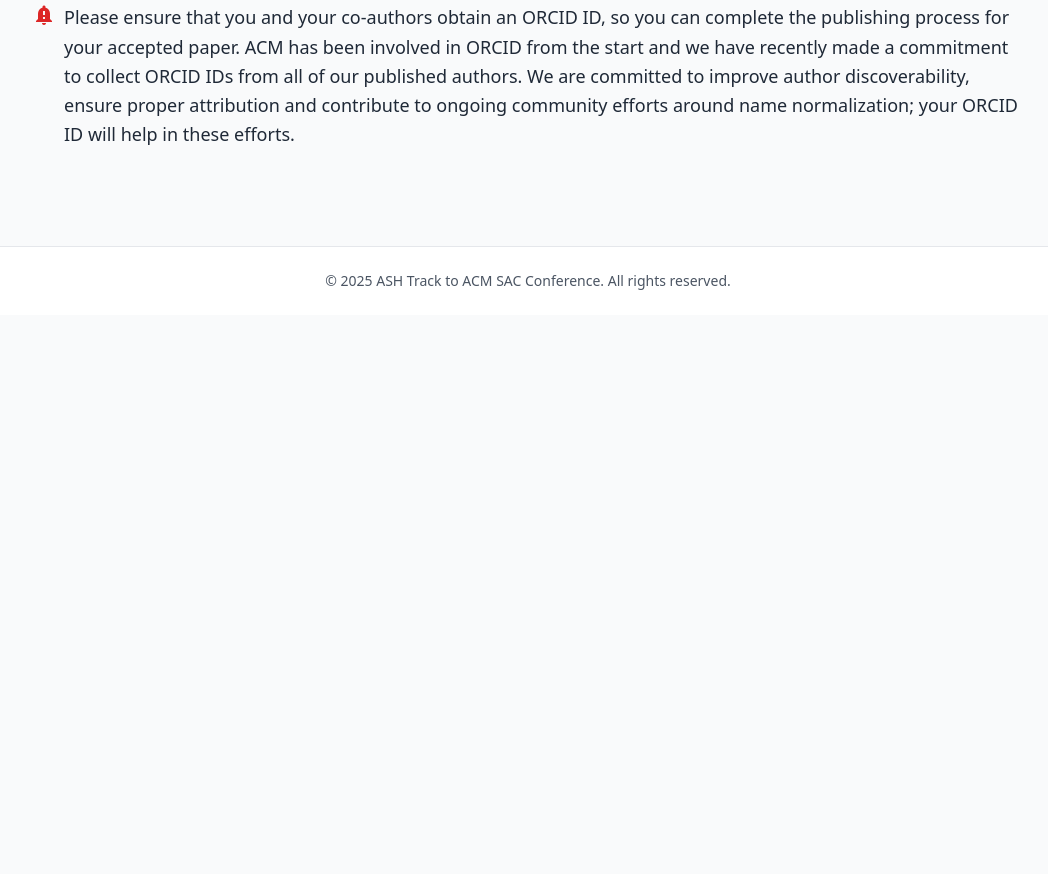
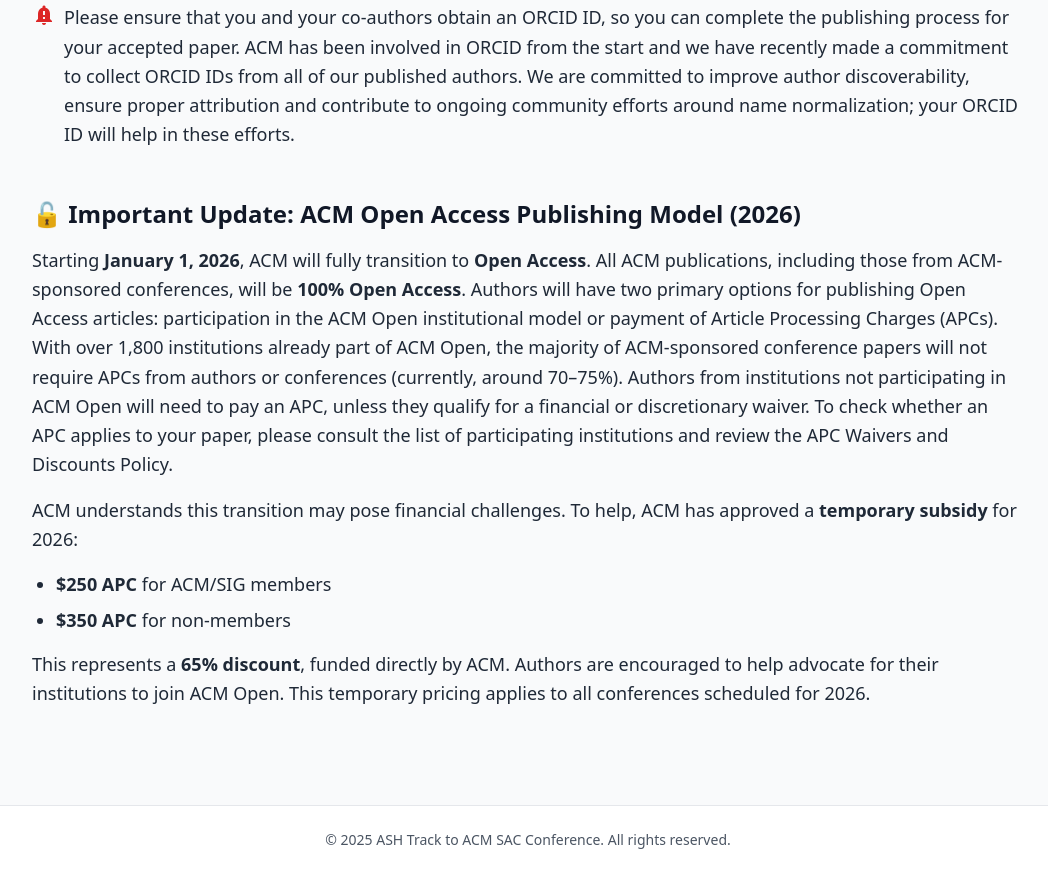
Before and after one commit to ash-sac/ash2026, a plain HTML site: page submission.html in a window 1280 px wide. Shown: the part 1578-2452 px from the top of the page, without its empty margins (112-1160 px from the left). Before the commit the page ends 1893 px from the top, so only its background shows below. Drawn offline with nearby package versions, Linux system fonts and the light colour scheme.

Commit message:
ACM policy

```diff
--- a/submission.html
+++ b/submission.html
@@ -12,7 +12,7 @@
   </head>
   <body class="bg-gray-50 text-gray-800 font-sans">
     <!-- Header -->
-    <header class="bg-white shadow">
+    <header class="bg-white shadow sticky top-0 z-50">
       <div
         class="max-w-7xl mx-auto px-4 py-6 flex justify-between items-center"
       >
@@ -184,6 +184,46 @@
           </p>
         </div>
       </section>
+
+      <!-- Open Access Policy Update -->
+      <section class="space-y-4">
+        <h2 class="text-2xl font-semibold text-gray-900 mb-4">
+          🔓 Important Update: ACM Open Access Publishing Model (2026)
+        </h2>
+        <p class="text-lg leading-relaxed">
+          Starting <strong>January 1, 2026</strong>, ACM will fully transition
+          to <strong>Open Access</strong>. All ACM publications, including those
+          from ACM-sponsored conferences, will be
+          <strong>100% Open Access</strong>. Authors will have two primary
+          options for publishing Open Access articles: participation in the ACM
+          Open institutional model or payment of Article Processing Charges
+          (APCs). With over 1,800 institutions already part of ACM Open, the
+          majority of ACM-sponsored conference papers will not require APCs from
+          authors or conferences (currently, around 70–75%). Authors from
+          institutions not participating in ACM Open will need to pay an APC,
+          unless they qualify for a financial or discretionary waiver. To check
+          whether an APC applies to your paper, please consult the list of
+          participating institutions and review the APC Waivers and Discounts
+          Policy.
+        </p>
+
+        <p class="text-lg leading-relaxed">
+          ACM understands this transition may pose financial challenges. To
+          help, ACM has approved a <strong>temporary subsidy</strong> for 2026:
+        </p>
+
+        <ul class="list-disc pl-6 space-y-2 text-lg">
+          <li><strong>$250 APC</strong> for ACM/SIG members</li>
+          <li><strong>$350 APC</strong> for non-members</li>
+        </ul>
+
+        <p class="text-lg leading-relaxed">
+          This represents a <strong>65% discount</strong>, funded directly by
+          ACM. Authors are encouraged to help advocate for their institutions to
+          join ACM Open. This temporary pricing applies to all conferences
+          scheduled for 2026.
+        </p>
+      </section>
     </main>
 
     <!-- Footer -->
```
Also changed, not shown: cfp.html (+1 -1 lines), committee.html (+1 -1 lines), index.html (+21 -7 lines).
